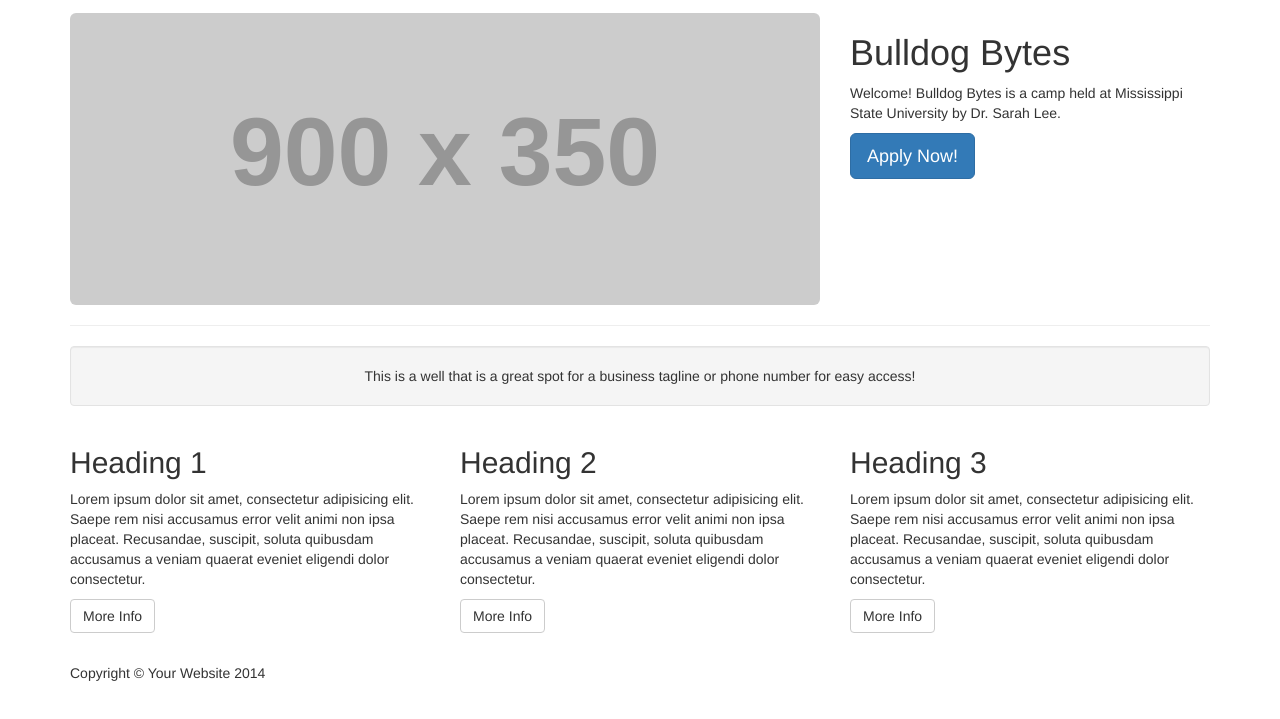
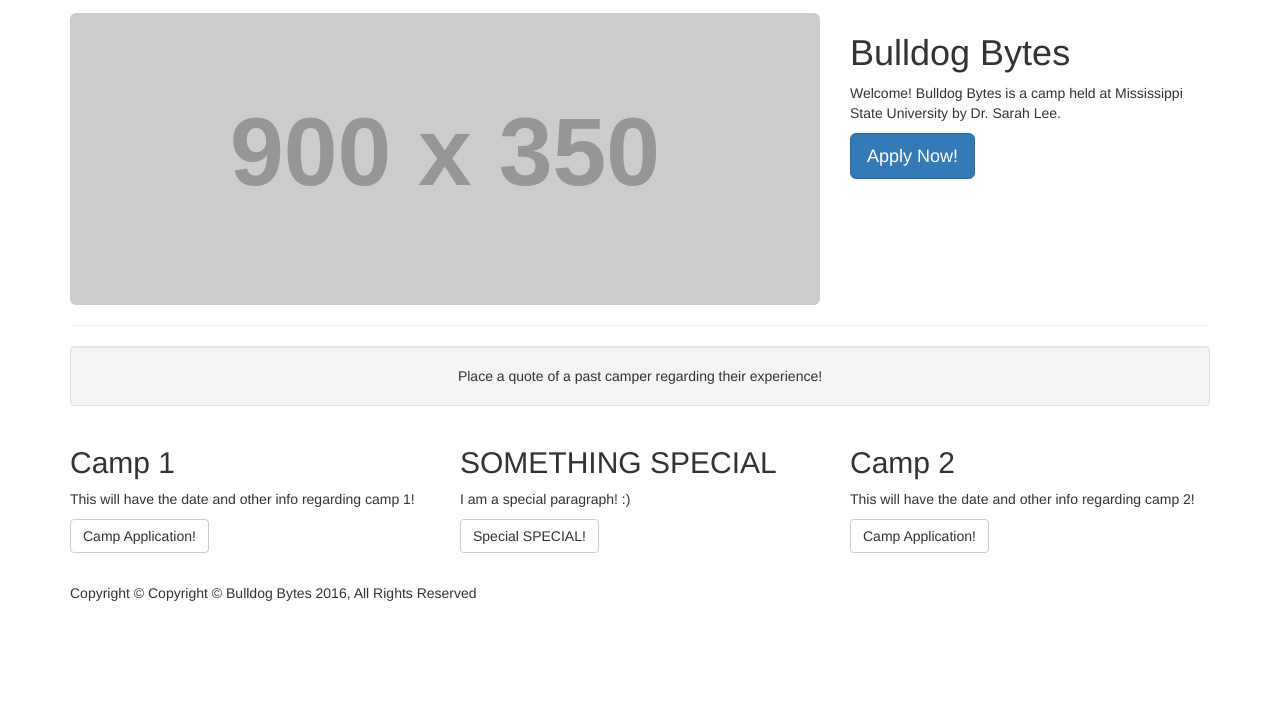
Before and after one commit to Triathlete485/BulldogBytes-, a plain HTML site: page index.html in a window 1280 px wide. Shown: the part 87-806 px from the top of the page. Drawn offline with Linux system fonts and the light colour scheme; placeholder pictures from the web are drawn by us.

Commit message:
Some special updates

```diff
--- a/index.html
+++ b/index.html
@@ -86,7 +86,7 @@
         <div class="row">
             <div class="col-lg-12">
                 <div class="well text-center">
-                    This is a well that is a great spot for a business tagline or phone number for easy access!
+                    Place a quote of a past camper regarding their experience!
                 </div>
             </div>
             <!-- /.col-lg-12 -->
@@ -96,21 +96,21 @@
         <!-- Content Row -->
         <div class="row">
             <div class="col-md-4">
-                <h2>Heading 1</h2>
-                <p>Lorem ipsum dolor sit amet, consectetur adipisicing elit. Saepe rem nisi accusamus error velit animi non ipsa placeat. Recusandae, suscipit, soluta quibusdam accusamus a veniam quaerat eveniet eligendi dolor consectetur.</p>
-                <a class="btn btn-default" href="#">More Info</a>
+                <h2> Camp 1 </h2>
+                <p>This will have the date and other info regarding camp 1!</p>
+                <a class="btn btn-default" href="#">Camp Application!</a>
             </div>
             <!-- /.col-md-4 -->
             <div class="col-md-4">
-                <h2>Heading 2</h2>
-                <p>Lorem ipsum dolor sit amet, consectetur adipisicing elit. Saepe rem nisi accusamus error velit animi non ipsa placeat. Recusandae, suscipit, soluta quibusdam accusamus a veniam quaerat eveniet eligendi dolor consectetur.</p>
-                <a class="btn btn-default" href="#">More Info</a>
+                <h2>SOMETHING SPECIAL</h2>
+                <p>I am a special paragraph! :)</p>
+                <a class="btn btn-default" href="#">Special SPECIAL!</a>
             </div>
             <!-- /.col-md-4 -->
             <div class="col-md-4">
-                <h2>Heading 3</h2>
-                <p>Lorem ipsum dolor sit amet, consectetur adipisicing elit. Saepe rem nisi accusamus error velit animi non ipsa placeat. Recusandae, suscipit, soluta quibusdam accusamus a veniam quaerat eveniet eligendi dolor consectetur.</p>
-                <a class="btn btn-default" href="#">More Info</a>
+                <h2>Camp 2 </h2>
+                <p>This will have the date and other info regarding camp 2!</p>
+                <a class="btn btn-default" href="#">Camp Application!</a>
             </div>
             <!-- /.col-md-4 -->
         </div>
@@ -120,7 +120,7 @@
         <footer>
             <div class="row">
                 <div class="col-lg-12">
-                    <p>Copyright &copy; Your Website 2014</p>
+                    <p>Copyright &copy; Copyright © Bulldog Bytes 2016, All Rights Reserved</p>
                 </div>
             </div>
         </footer>
```
